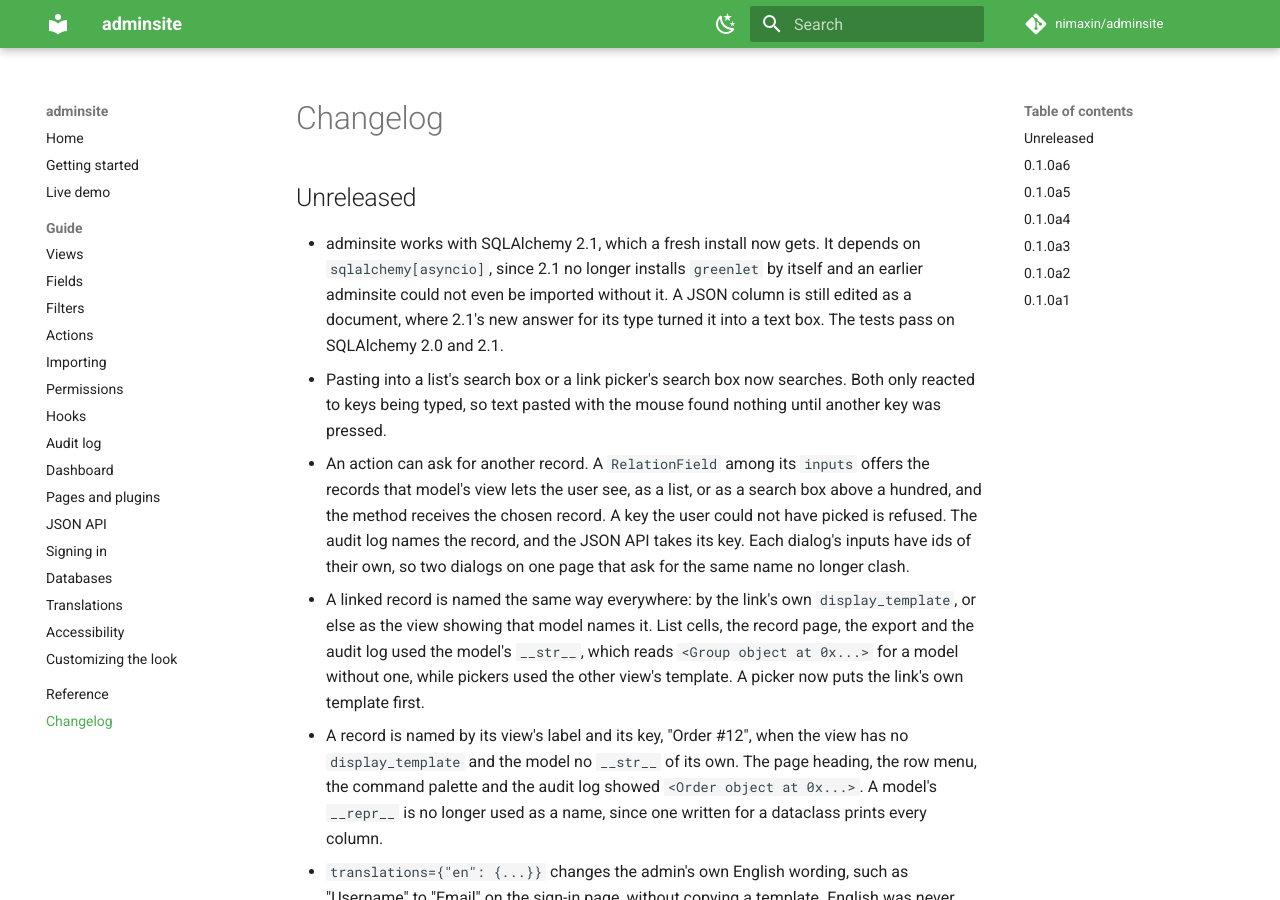
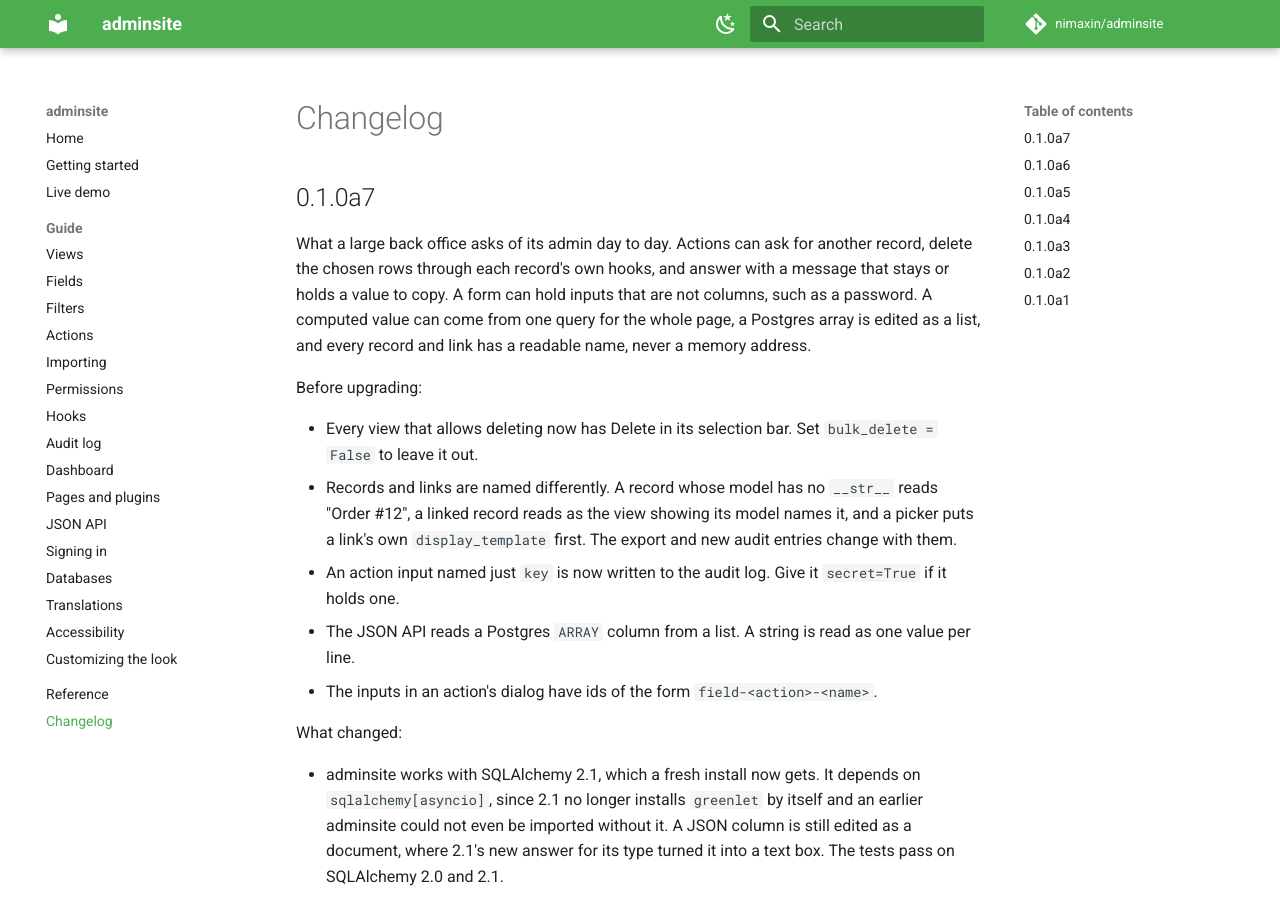
Before and after one commit to nimaxin/adminsite, an MkDocs documentation site: the page built from docs/changelog.md, in a window 1280 px wide and 900 px high. Built offline with MkDocs 1.6.1 and Material for MkDocs 9.7.7, drawn with Linux system fonts in a browser that asks for light colours; comment, search, counter and statistics services are not loaded.

Commit message:
release: 0.1.0a7

````diff
--- a/CHANGELOG.md
+++ b/CHANGELOG.md
@@ -1,6 +1,26 @@
 # Changelog
 
-## Unreleased
+## 0.1.0a7
+
+What a large back office asks of its admin day to day. Actions can ask for another record, delete
+the chosen rows through each record's own hooks, and answer with a message that stays or holds a
+value to copy. A form can hold inputs that are not columns, such as a password. A computed value
+can come from one query for the whole page, a Postgres array is edited as a list, and every record
+and link has a readable name, never a memory address.
+
+Before upgrading:
+
+- Every view that allows deleting now has Delete in its selection bar. Set `bulk_delete = False` to
+  leave it out.
+- Records and links are named differently. A record whose model has no `__str__` reads "Order #12",
+  a linked record reads as the view showing its model names it, and a picker puts a link's own
+  `display_template` first. The export and new audit entries change with them.
+- An action input named just `key` is now written to the audit log. Give it `secret=True` if it
+  holds one.
+- The JSON API reads a Postgres `ARRAY` column from a list. A string is read as one value per line.
+- The inputs in an action's dialog have ids of the form `field-<action>-<name>`.
+
+What changed:
 
 - adminsite works with SQLAlchemy 2.1, which a fresh install now gets. It depends on
   `sqlalchemy[asyncio]`, since 2.1 no longer installs `greenlet` by itself and an earlier adminsite
--- a/docs/getting-started.md
+++ b/docs/getting-started.md
@@ -3,7 +3,7 @@
 ## Install
 
 ```
-pip install adminsite==0.1.0a6
+pip install adminsite==0.1.0a7
 ```
 
 adminsite does not pull in a database driver. Add the one you use, for example `asyncpg` or
--- a/pyproject.toml
+++ b/pyproject.toml
@@ -1,6 +1,6 @@
 [project]
 name = "adminsite"
-version = "0.1.0a6"
+version = "0.1.0a7"
 description = "An admin panel for the SQLAlchemy 2.0 ORM that works with FastAPI, Starlette and Litestar."
 readme = "README.md"
 requires-python = ">=3.11"
````
Also changed, not shown: README.md (+1 -1 lines), docs/index.md (+1 -1 lines), 1 other file.
